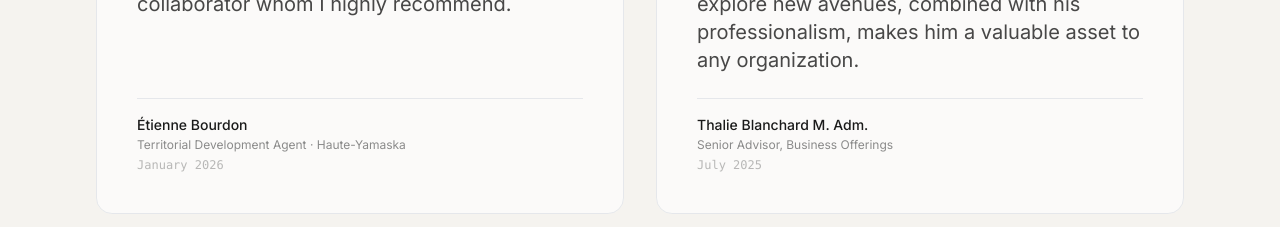
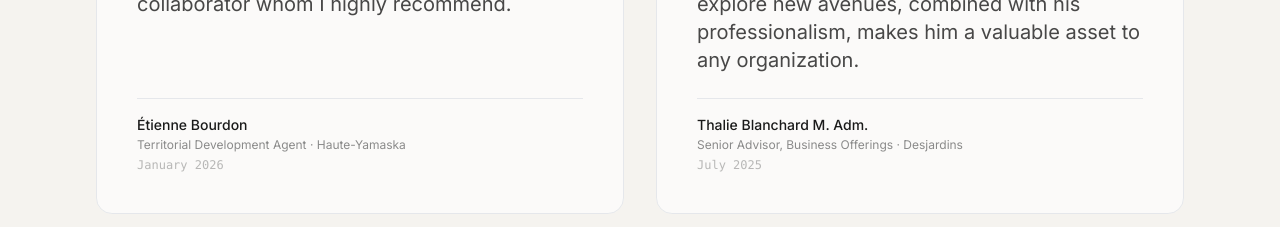
Before and after one commit to patrickchartrand/me, a Vue app: page / in a window 1280 px wide. Shown: the part 4820-5047 px from the top of the page. Built offline with nearby package versions, Linux system fonts and the light colour scheme; no server answers.

Commit message:
corrections

```diff
--- a/src/i18n/locales/en.ts
+++ b/src/i18n/locales/en.ts
@@ -110,7 +110,7 @@ export default {
       },
       {
         name: 'Thalie Blanchard M. Adm.',
-        title: 'Senior Advisor, Business Offerings',
+        title: 'Senior Advisor, Business Offerings · Desjardins',
         date: 'July 2025',
         quote:
           'I had the pleasure of working with Patrick — a person who is both competent and meticulous. He stands out for his ability to analyze situations with rigour and to think creatively when facing challenges. His willingness to explore new avenues, combined with his professionalism, makes him a valuable asset to any organization.',
--- a/src/i18n/locales/fr.ts
+++ b/src/i18n/locales/fr.ts
@@ -110,7 +110,7 @@ export default {
       },
       {
         name: 'Thalie Blanchard M. Adm.',
-        title: 'Conseillère principale — Assemblage d\u2019offres, Entreprises',
+        title: 'Conseillère principale — Assemblage d\u2019offres, Entreprises · Desjardins',
         date: 'Juillet 2025',
         quote:
           'J\u2019ai eu le plaisir de travailler avec Patrick, une personne à la fois compétente et minutieuse. Il se distingue par sa capacité à analyser les situations avec rigueur et à faire preuve de créativité pour surmonter les défis. Sa volonté d\u2019explorer de nouvelles avenues, combinée à son professionnalisme, en fait un atout précieux pour toute organisation.',
```
